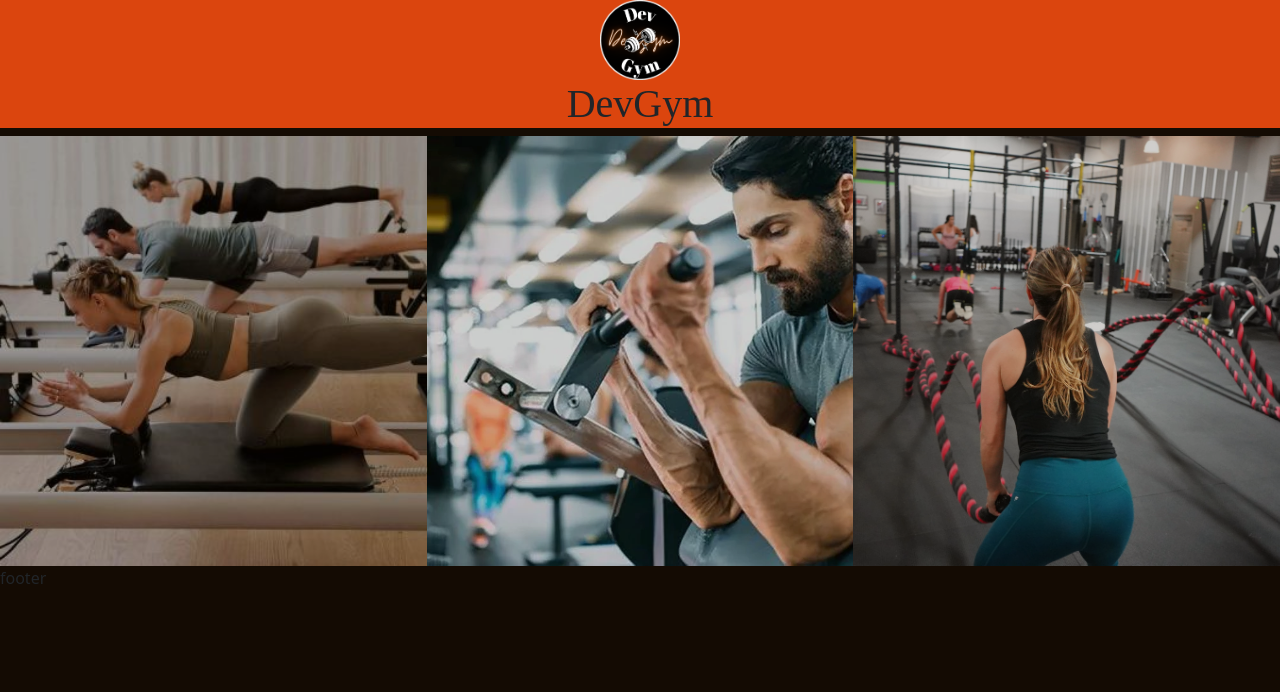
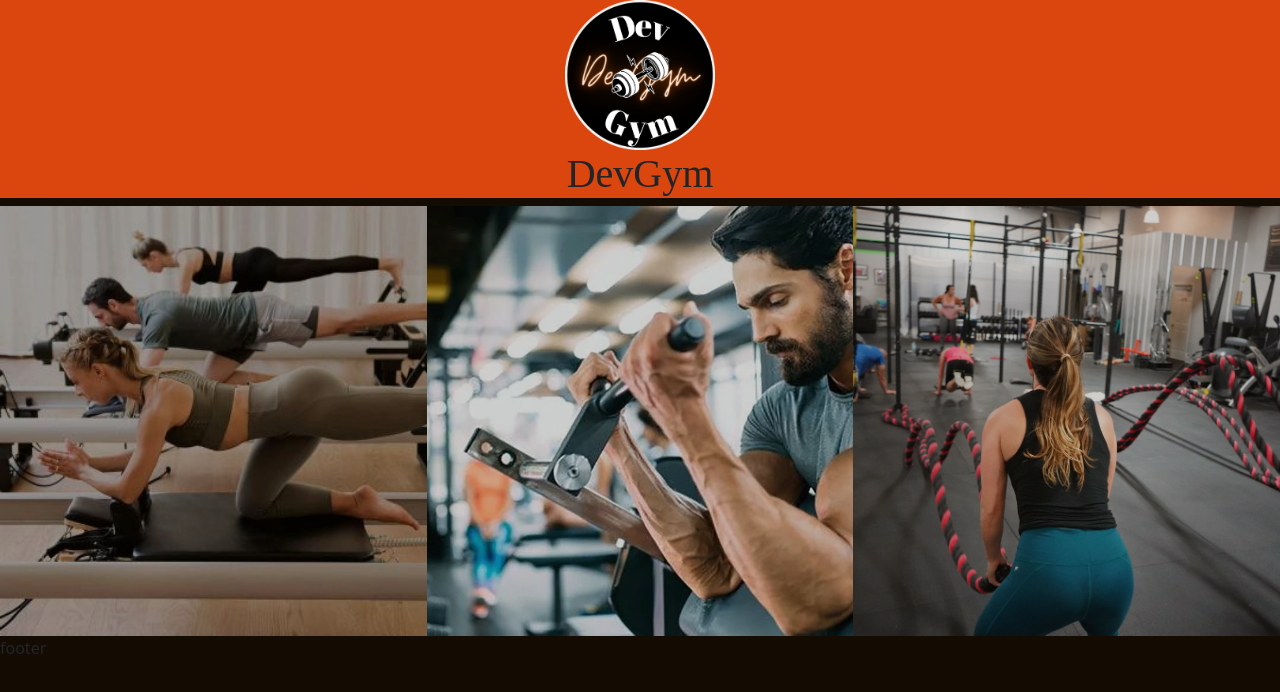
Before and after one commit to Lautaro073/DevGym, a React (Create React App) app: page / in a window 1280 px wide. Shown: the top 692 px of the page. Built offline with nearby package versions, Linux system fonts and the light colour scheme.

Commit message:
arreglos

```diff
--- a/src/Styles/header.css
+++ b/src/Styles/header.css
@@ -1,6 +1,6 @@
 .header {background-color: rgb(219, 69, 14);
     text-align: center;}
-    .logo{max-width: 80px;}
+    .logo{max-width: 150px;}
     .h1 {text-align: center;
     font-family: Broadway;
     font-size: 50px;}
```
